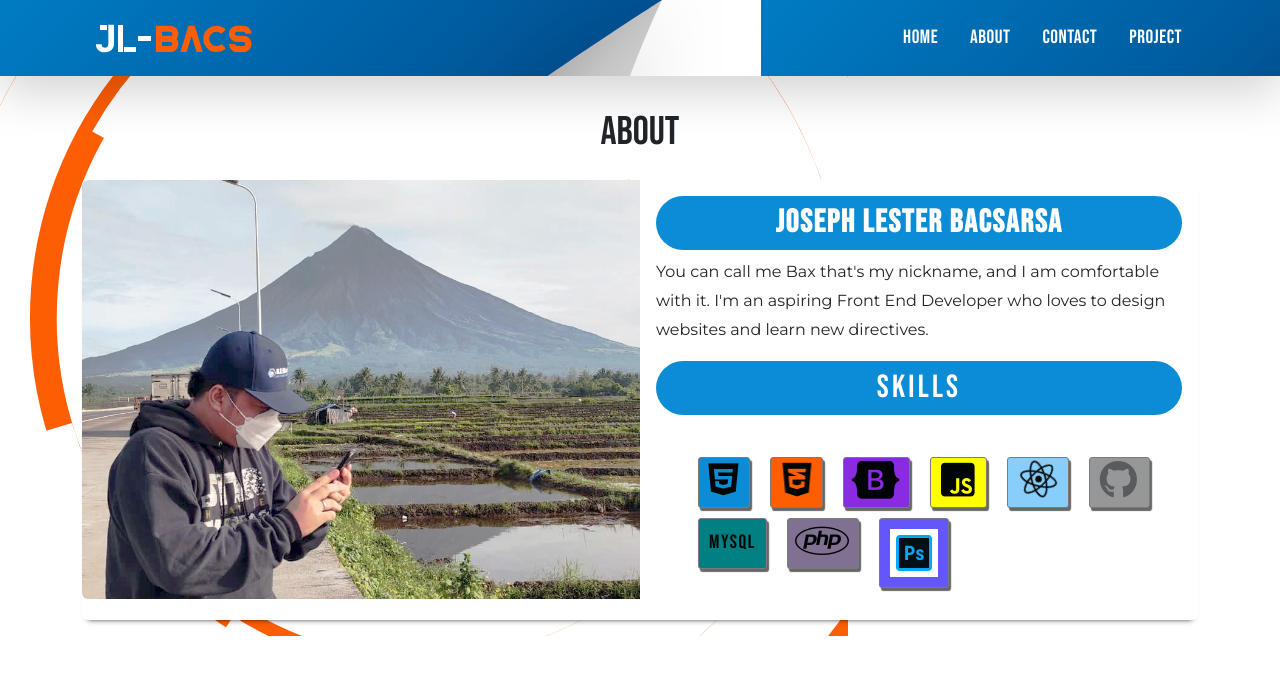
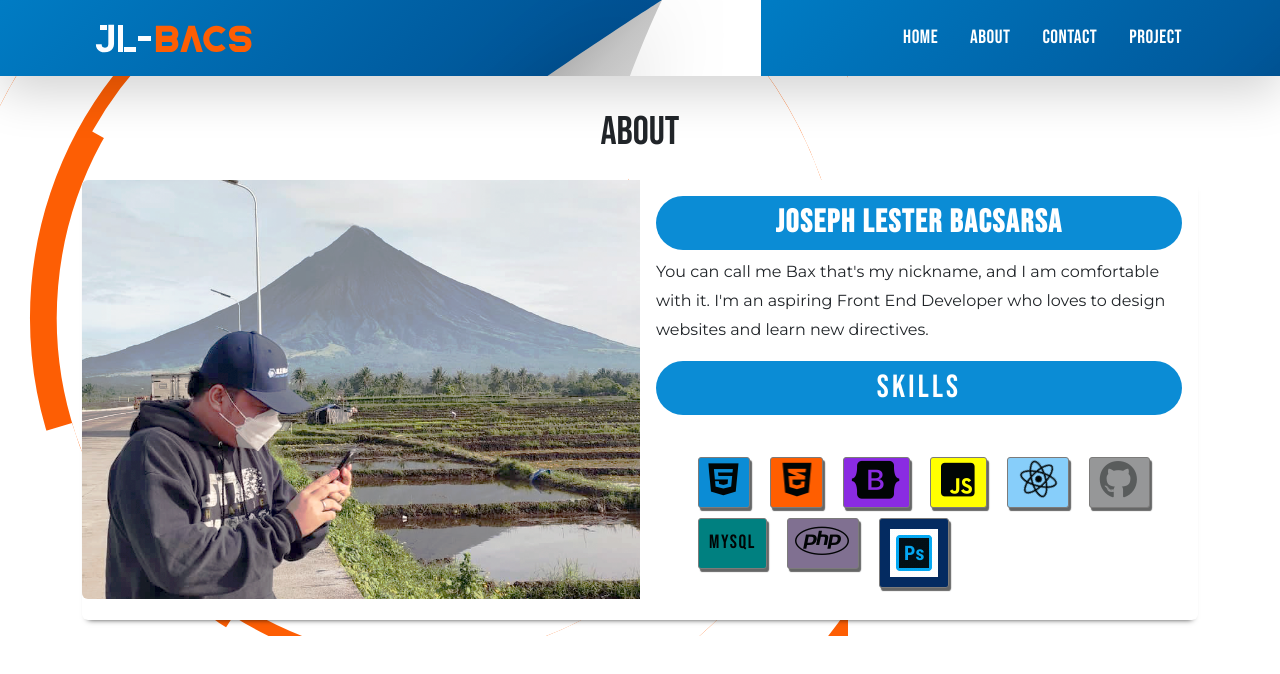
Before and after one commit to jlbbacs/Portfolio-app, a React (Create React App) app: page /about in a window 1280 px wide. Shown: the top 674 px of the page. Built offline with nearby package versions, Linux system fonts and the light colour scheme; the HTML template or start-up script is replaced by a standard one; a web font is replaced by a local one.

Commit message:
color change

```diff
--- a/src/css/about.css
+++ b/src/css/about.css
@@ -52,7 +52,7 @@
     margin-right: 10px;
     margin-top: 10px;
     list-style: none;
-    background-color: rgb(100, 87, 249);
+    background-color: rgb(9, 134, 251);
     padding: 10px;
     border-radius: 3px;
     cursor: pointer;
@@ -66,7 +66,7 @@
 
 }
 .list:hover{
-    color: rgb(254, 255, 254);
+    color: rgb(168, 198, 233);
     background-color: rgb(22, 77, 154);
     transition: 1s;
     border: 2px solid white;
@@ -103,8 +103,8 @@
     background-color: #807091;
 }
 
-#psd{
-    background-color: #501ef4;
+#photo{
+    background-color: #042b61;
 }
 
 .about-list{
```
